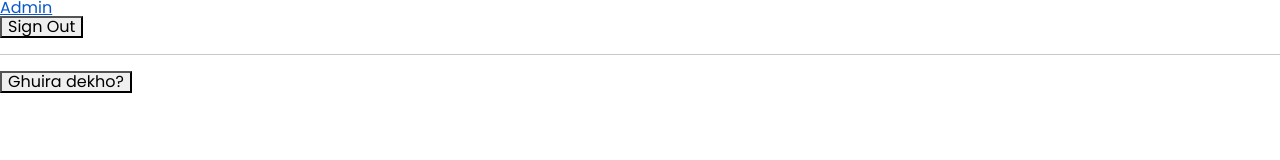
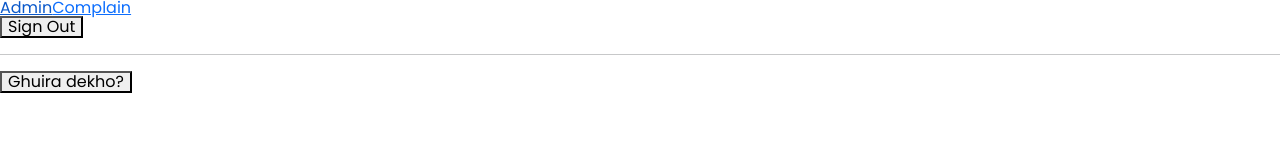
Before and after one commit to shahriarmostafa/PoperL, a React (Vite) app: page / in a window 1280 px wide. Shown: the top 160 px of the page. Built offline with nearby package versions, Linux system fonts and the light colour scheme; no server answers.

Commit message:
doneForToday

```diff
--- /dev/null
+++ b/src/Layout/Main.jsx
@@ -0,0 +1,5 @@
+import { Outlet } from "react-router-dom";
+
+export default function Main() {
+    return <Outlet></Outlet>
+}
--- /dev/null
+++ b/src/Layout/Maintainance.jsx
@@ -0,0 +1,5 @@
+import { Outlet } from "react-router-dom";
+
+export default function Maintainance() {
+    return <Outlet></Outlet>
+}
--- a/src/interfaces/before-login/Home.jsx
+++ b/src/interfaces/before-login/Home.jsx
@@ -58,7 +58,9 @@ export default function Home(){
     const {user, logOut} = useContext(AuthContext);
     return (
         <div className="home">
-          <Link to="/admins">Admin</Link>
+          <Link to="/maintainance/admins">Admin</Link>
+          <Link to="/complain">Complain</Link>
+
             <div className="user">
                 {user?.displayName}
             </div>
--- a/src/main.jsx
+++ b/src/main.jsx
@@ -1,77 +1,17 @@
 import { StrictMode } from 'react'
 import { createRoot } from 'react-dom/client'
-import Root from './root';
 import {
   createBrowserRouter,
   RouterProvider,
 } from 'react-router-dom';
-import Home from './interfaces/before-login/Home';
-import SignIn from './interfaces/before-login/SignIn';
-import SignUp from './interfaces/before-login/SignUp';
 import AuthProvider from './providers/AuthProvider';
-import Subscription from './interfaces/general/Subscription';
-import UserPrivateRouter from './routes/UserPrivateRouter';
-import Complain from './interfaces/Private/Complain';
 
-// owner pages
-import Change from './interfaces/owner/admin-change/Change';
-import AddAdmin from './interfaces/owner/admin-change/add-admin/AddAdmin';
-import Packages from './interfaces/owner/packages/Packages';
-import AddPackage from './interfaces/owner/packages/AddPackage';
-import EditPack from './interfaces/owner/packages/EditPack';
+
 
 import * as serviceWorker from './serviceWorker';
 
+import router from './routes/Routes';;
 
-const router = createBrowserRouter([{
-  path: '/',
-  element: <Root></Root>,
-  children: [
-    {
-      path: '/',
-      element: <Home></Home>
-    },
-    {
-      path: '/signup',
-      element: <SignUp></SignUp>
-    },
-    {
-      path: '/signin',
-      element: <SignIn></SignIn>
-    },
-    {
-      path: '/subscription',
-      element: <UserPrivateRouter><Subscription></Subscription></UserPrivateRouter>
-    },
-    {
-      path: '/complain',
-      element: <UserPrivateRouter><Complain></Complain></UserPrivateRouter>
-    },
-    {
-      path: '/admins',
-      element: <Change></Change>,
-      loader: () => fetch("https://backend-eta-blue-92.vercel.app/user")
-    },
-    {
-      path: '/add-admin',
-      element: <AddAdmin></AddAdmin>
-    },
-    {
-      path: '/packages',
-      element: <Packages></Packages>,
-      loader: () => fetch("https://backend-eta-blue-92.vercel.app/pack")
-    },
-    {
-      path: '/add-package',
-      element: <AddPackage></AddPackage>
-    },
-    {
-      path: '/pack/:id',
-      element: <EditPack></EditPack>,
-      loader: ({params}) => fetch(`https://backend-eta-blue-92.vercel.app/pack/${params.id}`)
-    }
-  ]
-}]);
 createRoot(document.getElementById('root')).render(
   <StrictMode>
     <AuthProvider>
--- a/src/root.jsx
+++ /dev/null
@@ -1,7 +0,0 @@
-import { Outlet } from "react-router-dom";
-
-export default function Root() {
-    return(
-        <Outlet></Outlet>
-    );
-}
--- /dev/null
+++ b/src/routes/Routes.jsx
@@ -0,0 +1,80 @@
+import { createBrowserRouter } from "react-router-dom";
+import Main from "../Layout/Main";
+
+
+import Home from '../interfaces/before-login/Home';
+import SignIn from '../interfaces/before-login/SignIn';
+import SignUp from '../interfaces/before-login/SignUp';
+import Subscription from '../interfaces/general/Subscription';
+import UserPrivateRouter from './UserPrivateRouter';
+import Complain from '../interfaces/Private/Complain';
+
+// owner pages
+import Change from '../interfaces/owner/admin-change/Change';
+import AddAdmin from '../interfaces/owner/admin-change/add-admin/AddAdmin';
+import Packages from '../interfaces/owner/packages/Packages';
+import AddPackage from '../interfaces/owner/packages/AddPackage';
+import EditPack from '../interfaces/owner/packages/EditPack';
+import Maintainance from "../Layout/Maintainance";
+
+
+
+const router = createBrowserRouter([
+    {
+      path: '/',
+      element: <Main></Main>,
+      children: [
+        {
+          path: '/',
+          element: <Home></Home>
+        },
+        {
+          path: '/signup',
+          element: <SignUp></SignUp>
+        },
+        {
+          path: '/signin',
+          element: <SignIn></SignIn>
+        },
+        {
+          path: '/subscription',
+          element: <UserPrivateRouter><Subscription></Subscription></UserPrivateRouter>
+        },
+        {
+          path: '/complain',
+          element: <UserPrivateRouter><Complain></Complain></UserPrivateRouter>
+        }
+      ]
+    },
+    {
+        path: 'maintainance',
+        element: <Maintainance></Maintainance>,
+        children: [
+            {
+                path: 'admins',
+                element: <Change></Change>,
+                loader: () => fetch("https://backend-eta-blue-92.vercel.app/user")
+              },
+              {
+                path: 'add-admin',
+                element: <AddAdmin></AddAdmin>
+              },
+              {
+                path: 'packages',
+                element: <Packages></Packages>,
+                loader: () => fetch("https://backend-eta-blue-92.vercel.app/pack")
+              },
+              {
+                path: 'add-package',
+                element: <AddPackage></AddPackage>
+              },
+              {
+                path: 'pack/:id',
+                element: <EditPack></EditPack>,
+                loader: ({params}) => fetch(`https://backend-eta-blue-92.vercel.app/pack/${params.id}`)
+              }
+        ]
+    }
+])
+
+export default router;
```
Also changed, not shown: src/neededtodo.txt.
